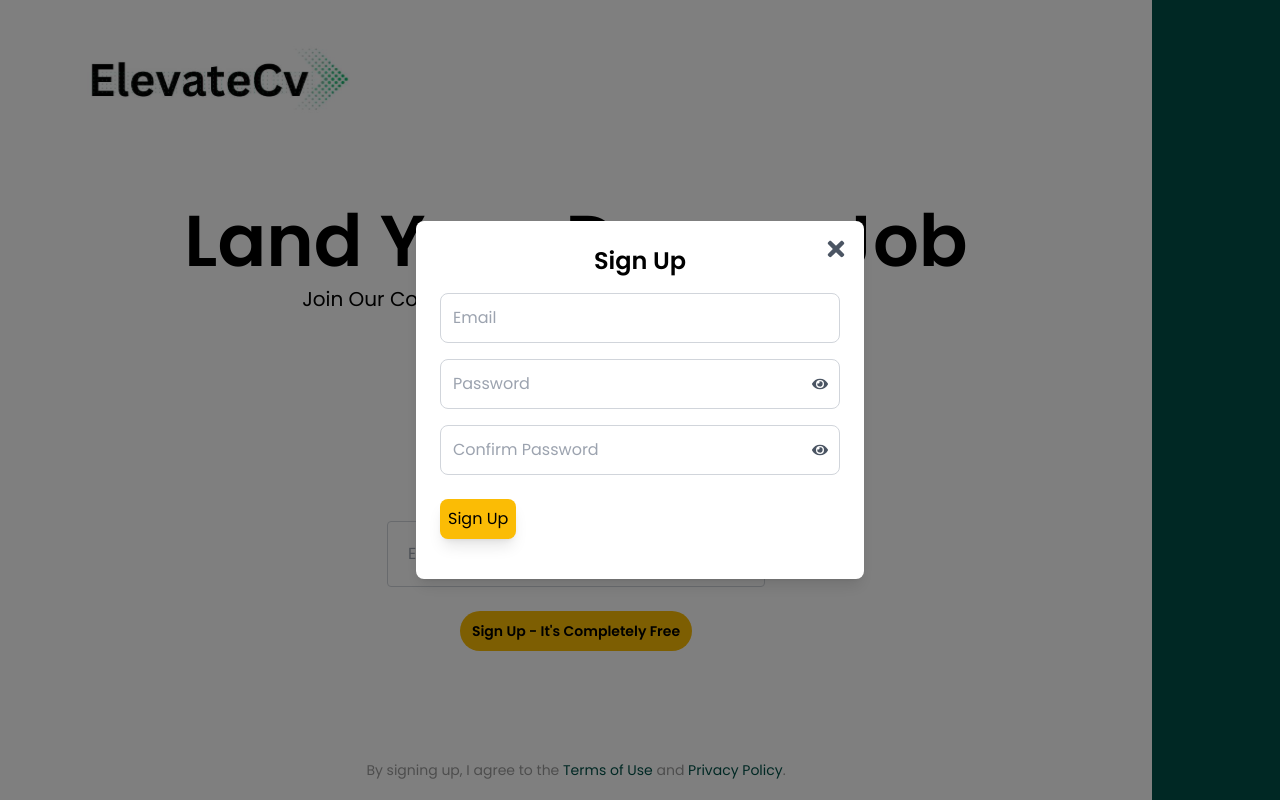
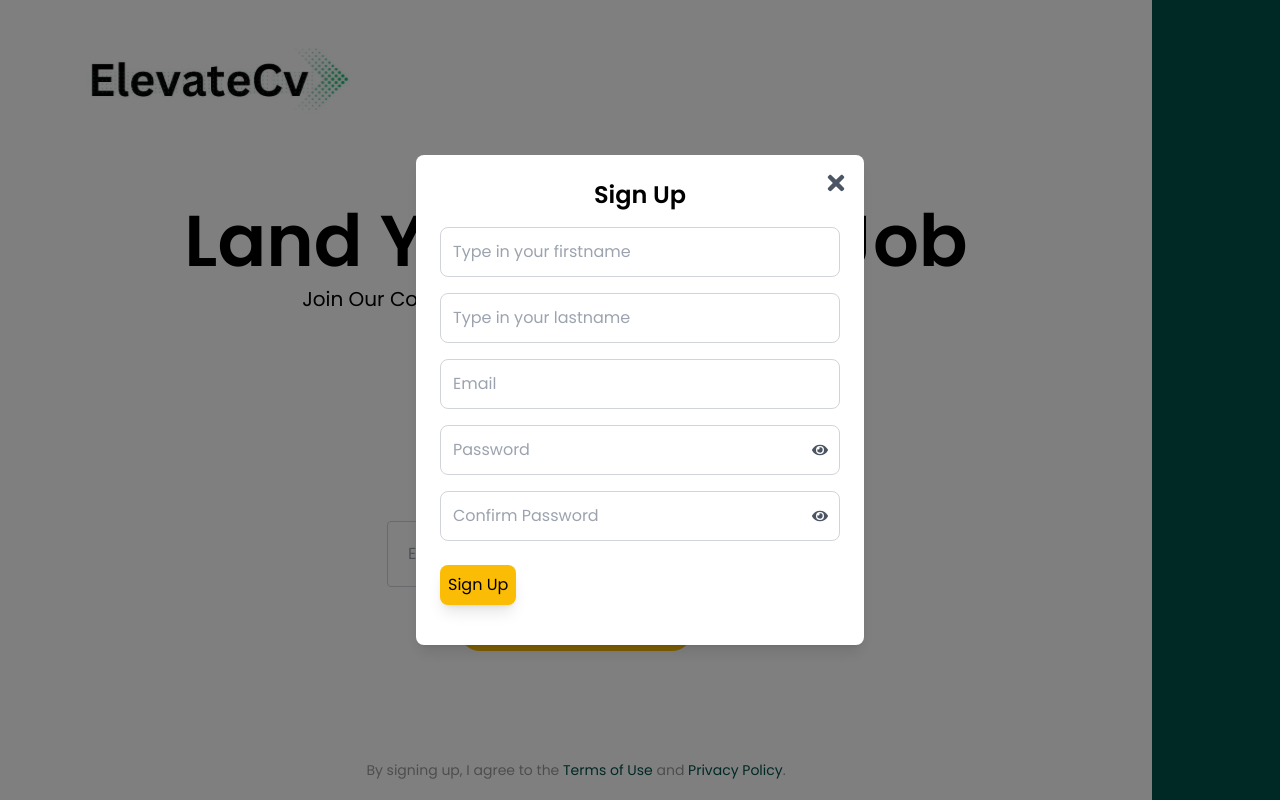
Before and after one commit to onuorachidimma/cv_maker, a React (Vite) app: page /signup in a window 1280 px wide. Both pictures are taken after a click on the button "Sign Up - It's Completely Free". Built offline with nearby package versions, Linux system fonts and the light colour scheme.

Commit message:
added new inputs to the modal

```diff
--- a/src/components/Modal.jsx
+++ b/src/components/Modal.jsx
@@ -80,6 +80,19 @@ function Modal({ closeModal }) {
         <h2 className="text-2xl font-semibold mb-4 text-center">Sign Up</h2>
         <div className="mb-4">
           <input
+            placeholder="Type in your firstname"
+            className="w-full p-3 border border-gray-300 rounded-lg focus:outline-none focus:ring-2 focus:ring-blue-500"
+          />
+        </div>
+        <div className="mb-4">
+          <input
+            placeholder="Type in your lastname"
+            className="w-full p-3 border border-gray-300 rounded-lg focus:outline-none focus:ring-2 focus:ring-blue-500"
+          />
+        </div>
+
+        <div className="mb-4">
+          <input
             type="email"
             placeholder="Email"
             value={email}
```
